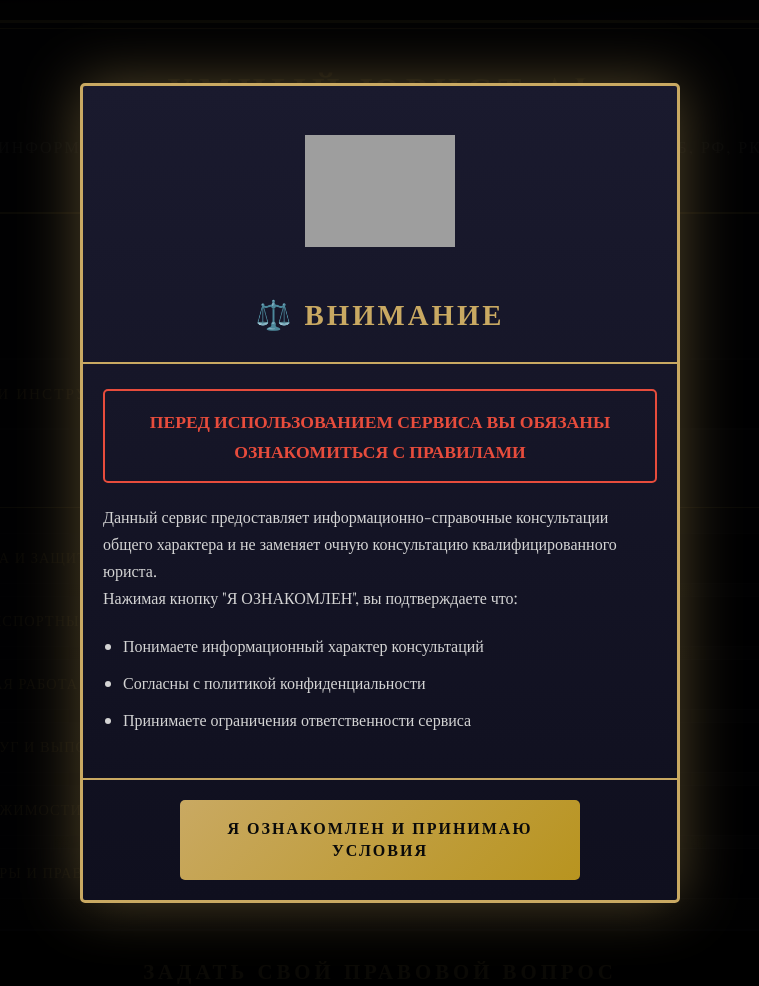
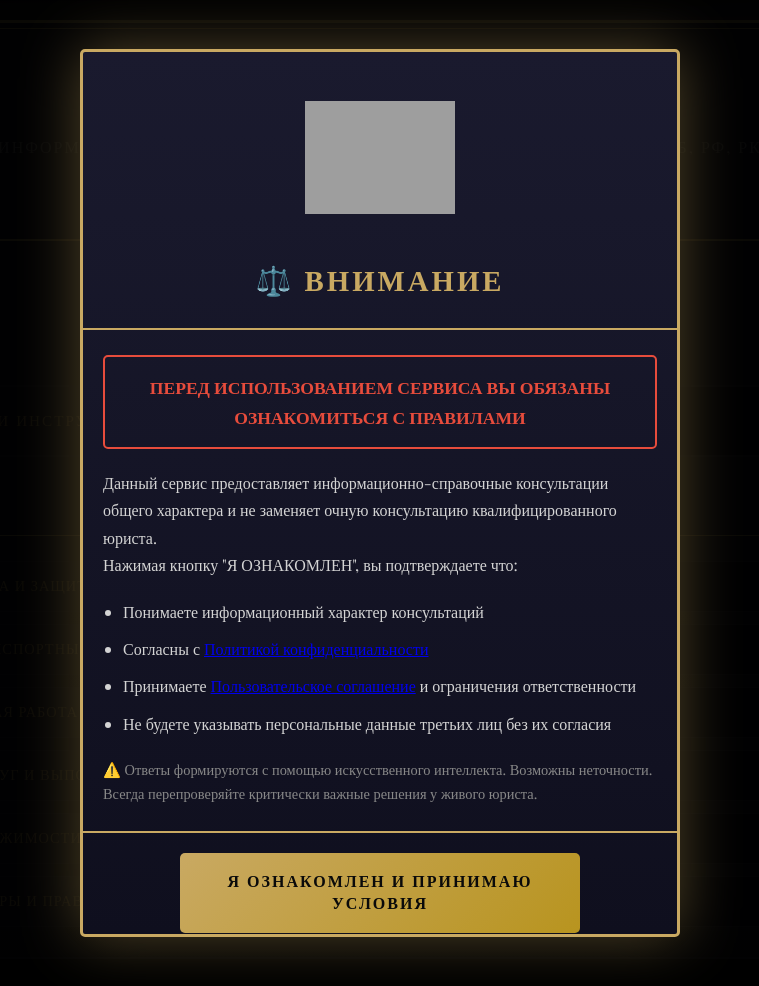
Before and after one commit to ak1983akz-lang/umnyj-yurist, a Flask app: page / in a window 1280 px wide. Shown: the whole page, without its empty margins (260-1019 px from the left). Run offline with Flask 3, Linux system fonts and the light colour scheme; grey boxes are pictures that could not be loaded.

Commit message:
Update index.html

```diff
--- a/umnyj-yurist/templates/index.html
+++ b/umnyj-yurist/templates/index.html
@@ -21,8 +21,15 @@
     <meta property="og:url" content="https://umnyj-yurist.xyz">
     <meta property="og:locale" content="ru_RU">
     <meta property="og:image" content="https://umnyj-yurist.xyz/static/images/og-image.jpg">
+    <meta property="og:site_name" content="УМНЫЙ ЮРИСТ AI">
 
-    <!-- === SCHEMA.ORG (Микроразметка для Google/Яндекс) === -->
+    <!-- === TWITTER CARD === -->
+    <meta name="twitter:card" content="summary_large_image">
+    <meta name="twitter:title" content="УМНЫЙ ЮРИСТ AI — Правовой помощник">
+    <meta name="twitter:description" content="Бесплатные консультации по законодательству РБ, РФ, РК">
+    <meta name="twitter:image" content="https://umnyj-yurist.xyz/static/images/og-image.jpg">
+
+    <!-- === SCHEMA.ORG (Микроразметка) === -->
     <script type="application/ld+json">
     {
         "@context": "https://schema.org",
@@ -39,13 +46,16 @@
         "inLanguage": "ru-RU",
         "publisher": {
             "@type": "Organization",
-            "name": "Umnyj-Yurist.xyz"
+            "name": "Umnyj-Yurist.xyz",
+            "url": "https://umnyj-yurist.xyz",
+            "sameAs": [
+                "https://vk.com/club237514379"
+            ]
         }
     }
     </script>
 
-    <!-- === YANDEX.METRIKA COUNTER (ID: 108448723) === -->
-    <!-- Yandex.Metrika counter -->
+    <!-- === YANDEX.METRIKA === -->
     <script type="text/javascript">
         (function(m,e,t,r,i,k,a){
             m[i]=m[i]||function(){(m[i].a=m[i].a||[]).push(arguments)};
@@ -57,7 +67,6 @@
         ym(108448723, 'init', {ssr:true, webvisor:true, clickmap:true, ecommerce:"dataLayer", referrer: document.referrer, url: location.href, accurateTrackBounce:true, trackLinks:true});
     </script>
     <noscript><div><img src="https://mc.yandex.ru/watch/108448723" style="position:absolute; left:-9999px;" alt="" /></div></noscript>
-    <!-- /Yandex.Metrika counter -->
 
     <!-- === СТИЛИ И ШРИФТЫ === -->
     <link rel="stylesheet" href="/static/style.css">
@@ -78,9 +87,13 @@
                 <p>Нажимая кнопку "Я ОЗНАКОМЛЕН", вы подтверждаете что:</p>
                 <ul class="warning-list">
                     <li>Понимаете информационный характер консультаций</li>
-                    <li>Согласны с политикой конфиденциальности</li>
-                    <li>Принимаете ограничения ответственности сервиса</li>
+                    <li>Согласны с <a href="/privacy-policy.html" class="legal-inline-link">Политикой конфиденциальности</a></li>
+                    <li>Принимаете <a href="/terms.html" class="legal-inline-link">Пользовательское соглашение</a> и ограничения ответственности</li>
+                    <li>Не будете указывать персональные данные третьих лиц без их согласия</li>
                 </ul>
+                <p style="color:#888;font-size:0.9rem;margin-top:15px;">
+                    ⚠️ Ответы формируются с помощью искусственного интеллекта. Возможны неточности. Всегда перепроверяйте критически важные решения у живого юриста.
+                </p>
             </div>
             <div class="modal-footer">
                 <button class="modal-btn" onclick="acceptRules()">Я ОЗНАКОМЛЕН И ПРИНИМАЮ УСЛОВИЯ</button>
@@ -90,11 +103,15 @@
 
     <div class="container">
 
-        <!-- === ЗАГОЛОВОК (H1 для SEO) === -->
+        <!-- === ЗАГОЛОВОК === -->
         <header class="header">
             <h1>УМНЫЙ ЮРИСТ AI</h1>
             <p class="subtitle">Информационно-справочный AI-сервис по законодательству РБ, РФ, РК</p>
             <div class="header-ornament"></div>
+            <!-- Бейдж актуальности базы -->
+            <div class="base-updated-badge">
+                📅 Правовая база актуальна на: <span id="lastUpdate">12.04.2026</span>
+            </div>
         </header>
 
         <!-- === ВЫБОР ЮРИСДИКЦИИ === -->
@@ -155,14 +172,18 @@
                         </div>
                         <div class="rule-card">
                             <h4>3. КОНФИДЕНЦИАЛЬНОСТЬ</h4>
-                            <p>Не указывайте персональные данные третьих лиц без согласия.</p>
+                            <p>Не указывайте персональные данные третьих лиц без согласия. Вопросы могут использоваться для улучшения сервиса в обезличенном виде.</p>
+                        </div>
+                        <div class="rule-card">
+                            <h4>4. ИСПОЛЬЗОВАНИЕ ИИ</h4>
+                            <p>Ответы генерируются искусственным интеллектом. Возможны неточности. Всегда перепроверяйте важные решения у юриста.</p>
                         </div>
                     </div>
                 </div>
             </div>
         </section>
 
-        <!-- === КАТЕГОРИИ (Ключевые слова в заголовках) === -->
+        <!-- === КАТЕГОРИИ === -->
         <section class="categories-menu">
             <h2 class="section-title-main">КАТЕГОРИИ ПРАВОВЫХ ВОПРОСОВ</h2>
 
@@ -223,9 +244,28 @@
         <!-- === ПОДВАЛ (Footer) === -->
         <footer class="footer">
             <div class="footer-ornament"></div>
+
+            <!-- Ссылка на ВКонтакте -->
+            <div class="social-links">
+                <a href="https://vk.com/club237514379" target="_blank" class="vk-link" rel="noopener" aria-label="Наша группа ВКонтакте">
+                    <svg width="20" height="20" viewBox="0 0 24 24" fill="currentColor" aria-hidden="true">
+                        <path d="M15.684 0H8.316C1.592 0 0 1.592 0 8.316v7.368C0 22.408 1.592 24 8.316 24h7.368C22.408 24 24 22.408 24 15.684V8.316C24 1.592 22.408 0 15.684 0zm3.692 10.273h-2.05c-.322 0-.418.152-.418.402v2.64c0 .468.14.635.46.635h.71c.327 0 .477.166.477.54v.903c0 .395-.107.594-.52.594h-1.44c-.374 0-.683-.194-.683-.578v-5.28c0-.332-.146-.494-.477-.494h-1.98c-.38 0-.61.277-.61.53v3.12c0 .311-.15.44-.402.44h-1.63c-.327 0-.53-.16-.53-.515V9.03c0-.31-.145-.47-.46-.47h-2.07c-.374 0-.45.177-.45.46 0 .766 1.03 7.44 6.06 7.44 3.19 0 4.88-2.59 4.88-4.23v-1.04c0-.374.114-.54.46-.54z"/>
+                    </svg>
+                    Наша группа ВКонтакте
+                </a>
+            </div>
+
+            <!-- Юридические ссылки -->
+            <p class="legal-links">
+                <a href="/privacy-policy.html" class="legal-link">Политика конфиденциальности</a> |
+                <a href="/terms.html" class="legal-link">Пользовательское соглашение</a>
+            </p>
+
+            <!-- Усиленный дисклеймер -->
             <p class="disclaimer">
                 <strong>ВНИМАНИЕ:</strong> Данный сервис носит исключительно вспомогательный информационный характер.
                 Предоставленная информация не является официальной юридической консультацией.
+                Ответы формируются с помощью искусственного интеллекта и могут содержать неточности.
                 Для представления интересов в суде и подготовки процессуальных документов
                 обращайтесь к квалифицированным юристам с соответствующей лицензией.
             </p>
```
